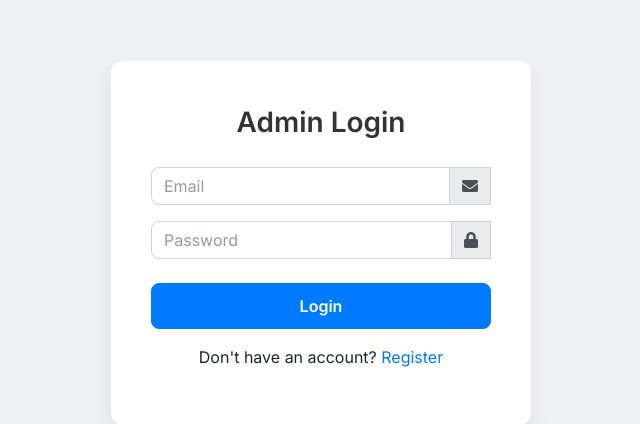
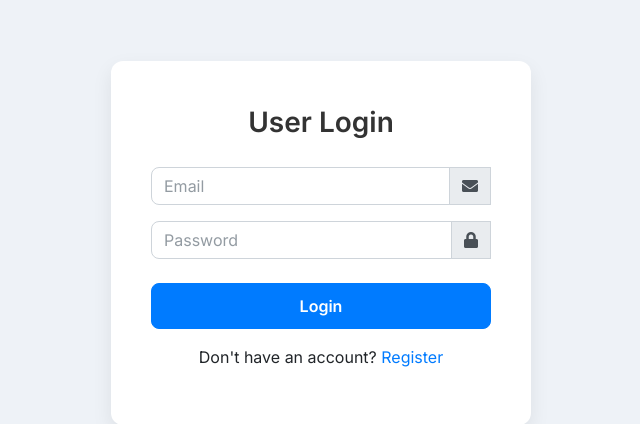
Before and after one commit to ada-hameed/LearningTask, a CodeIgniter app: page /learningCodeIgniter/ in a window 1280 px wide. Shown: the part 157-581 px from the top of the page, without its empty margins (319-959 px from the left). Run offline with CodeIgniter, Linux system fonts and the light colour scheme; some libraries are stand-ins or nearby versions.

Commit message:
some chnage

```diff
--- a/application/views/login.php
+++ b/application/views/login.php
@@ -3,7 +3,7 @@
 <head>
   <meta charset="UTF-8" />
   <meta name="viewport" content="width=device-width, initial-scale=1.0"/>
-  <title>Admin Login</title>
+  <title>User Login</title>
 
   <!-- Google Font -->
   <link rel="stylesheet" href="https://fonts.googleapis.com/css2?family=Inter:wght@400;600&display=swap">
@@ -81,7 +81,7 @@
 <div class="login-box">
   <div class="card">
     <div class="card-body">
-      <div class="login-title">Admin Login</div>
+      <div class="login-title">User Login</div>
 
       <?php if($this->session->flashdata('error')): ?>
         <div class="alert alert-danger">
--- a/application/views/register.php
+++ b/application/views/register.php
@@ -3,7 +3,7 @@
 <head>
   <meta charset="UTF-8" />
   <meta name="viewport" content="width=device-width, initial-scale=1.0"/>
-  <title>Admin Registration</title>
+  <title>User Registration</title>
 
   <!-- Google Font -->
   <link rel="stylesheet" href="https://fonts.googleapis.com/css2?family=Inter:wght@400;600&display=swap">
@@ -80,7 +80,7 @@
 <div class="register-box">
   <div class="card">
     <div class="card-body">
-      <div class="register-title">Admin Registration</div>
+      <div class="register-title">User Registration</div>
      <?php if ($this->session->flashdata('toastr_error')): ?>
   <div class="alert alert-danger" role="alert">
     <?= strip_tags($this->session->flashdata('toastr_error')) ?>
```
